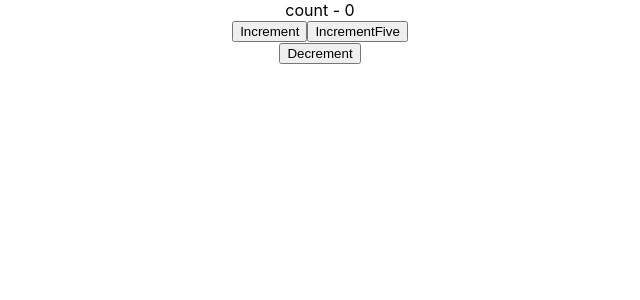
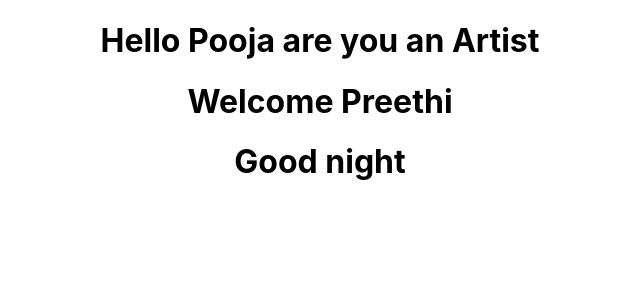
Before and after one commit to poojangit/React_Practice_folder, a React (Create React App) app in the folder react_basics/: page / in a window 1280 px wide. Shown: the top 300 px of the page, without its empty margins (320-960 px from the left). Built offline with nearby package versions, Linux system fonts and the light colour scheme.

Commit message:
[POOJA] Added : practiced destructring in two ways inside the Greet.js folder

```diff
--- a/react_basics/src/App.js
+++ b/react_basics/src/App.js
@@ -14,13 +14,13 @@ class App extends Component {
 render () {
   return (
     <div className='App'>
-      <Counter/>
-      {/* <Message/>
+      {/* <Counter/>
+      <Message/> */}
       <Greet name = "Pooja" heroName = "Artist"/>
-      <p>Heloooooooooooooooooooooooooooooooooo</p>
-      <Greet name = "Preethi"/>
+      {/* <p>Heloooooooooooooooooooooooooooooooooo</p>
+      <Greet name = "Preethi"/> */}
       <Welcome name = "Preethi"/>
-      <Hello/> */}
+      <Hello/>
     </div>
   )
 }
--- a/react_basics/src/components/Greet.js
+++ b/react_basics/src/components/Greet.js
@@ -13,8 +13,28 @@ import React from 'react'
 
 // & Using props
 
-const Greet = (props) => {
-    console.log(props);
-    return <h1>Have a nice Day {props.name} aka {props.heroName}</h1>
+// const Greet = (props) => {
+//     console.log(props);
+//     return <h1>Have a nice Day {props.name} aka {props.heroName}</h1>
+// }
+// export default Greet
+
+//^ destructuring - using directly the name instead of props
+
+// const Greet = ({name, heroName}) => {
+//     console.log(name, heroName);
+//     return <div>Hello {name} aka {heroName}</div>
+// }
+// export default Greet
+
+//^ second way is destrcturing in a function body
+
+const Greet = props => {
+    const {name, heroName} = props
+    return (
+        <div>
+            <h1>Hello {name} are you an {heroName}</h1>
+        </div>
+    )
 }
 export default Greet
--- a/react_basics/src/components/Welcome.js
+++ b/react_basics/src/components/Welcome.js
@@ -1,9 +1,29 @@
 import React, { Component } from 'react'
+
+// class Welcome extends Component {
+//     render() {
+
+//         return (
+
+//             <h1>Welcome {this.props.name}</h1>
+//         )
+//     }
+// }
+// export default Welcome
+
+
+//^ destructuring -->
 
 class Welcome extends Component {
     render() {
+        const {name, heroName} = this.props
+
+        // & syntax-->
+        // const {state1, state2} = this.state
+
         return (
-            <h1>Welcome {this.props.name}</h1>
+
+            <h1>Welcome {name}</h1>
         )
     }
 }
```
